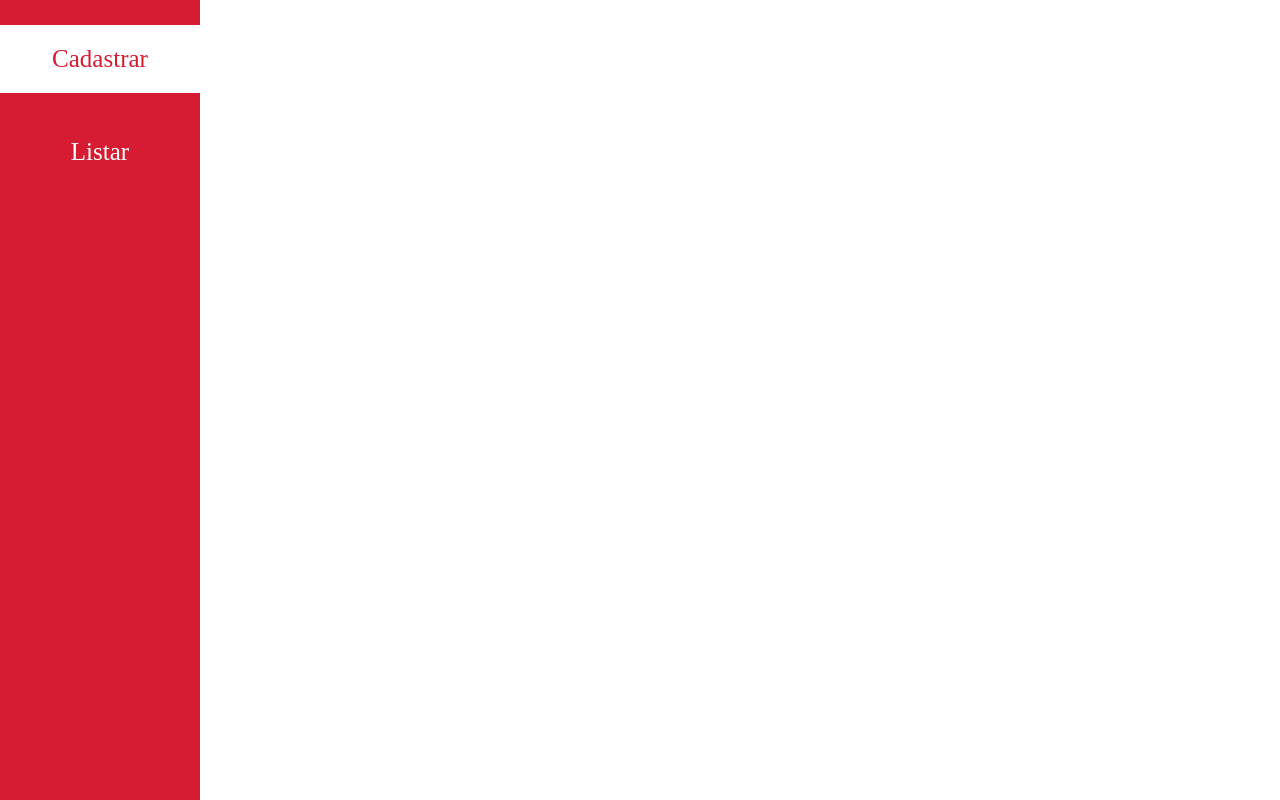
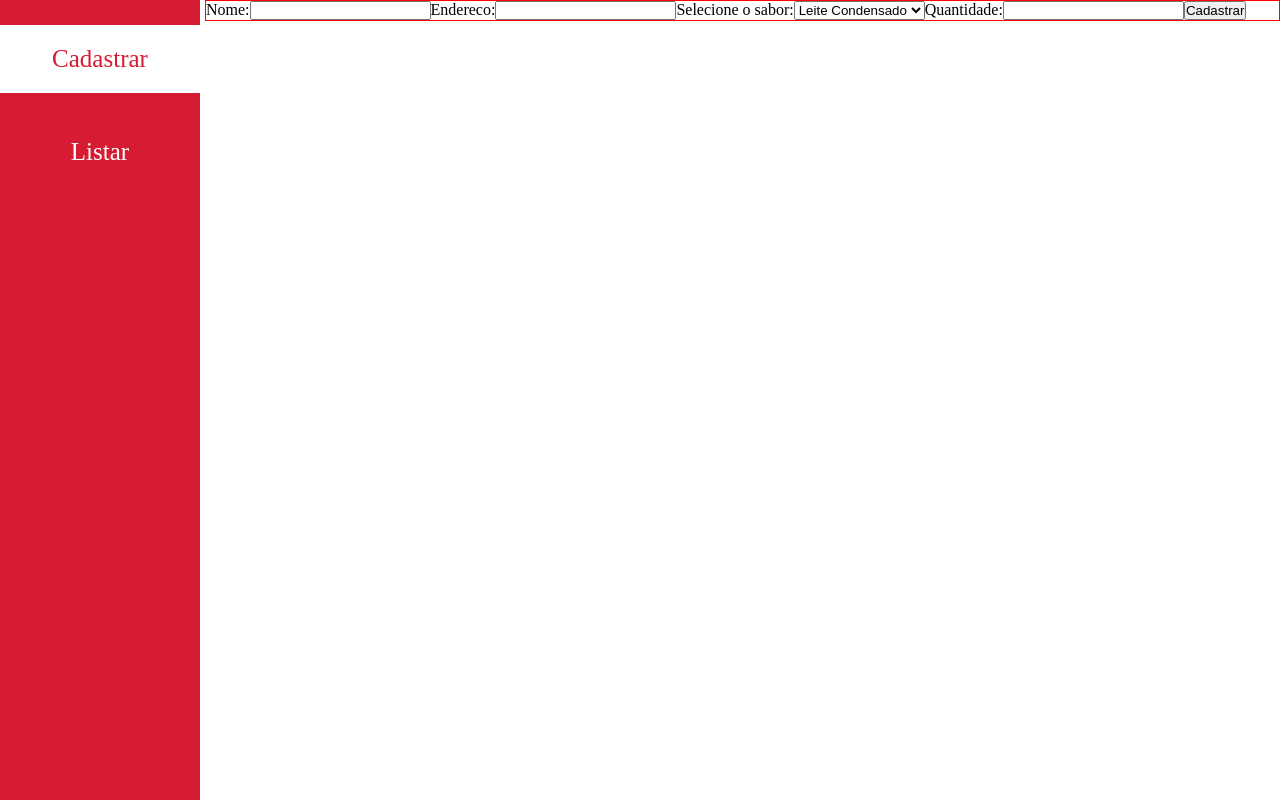
Before and after one commit to Braz99/gerenciador-de-pedidos, a React (Create React App) app: page / in a window 1280 px wide. Built offline with nearby package versions, Linux system fonts and the light colour scheme.

Commit message:
Cria o formulário de dados

```diff
--- a/src/components/MainHome.jsx
+++ b/src/components/MainHome.jsx
@@ -1,10 +1,62 @@
+import React, { useState } from "react";
+import "../styles/mainHome_s.css";
 
 function MainHome() {
-  return (
-    <div>
+	let [name, setName] = useState("");
+	let [adress, setAdress] = useState("");
+	let [flavor, setFlavor] = useState("");
+	let [quantity, setQuantity] = useState("");
 
-    </div>
-  );
+	function HandleSubmit(event) {
+		event.preventDefault();
+		console.log(name, adress, flavor, quantity);
+	}
+
+	return (
+		<main id="main_home" method="POST">
+			<form id="form" onSubmit={HandleSubmit}>
+				<label htmlFor="name">Nome:</label>
+				<input
+					name="name"
+					value={name}
+					onChange={(e) => setName(e.target.value)}
+				/>
+
+				<label htmlFor="adress">Endereco:</label>
+				<input
+					name="adress"
+					id="adress"
+					value={adress}
+					onChange={(e) => setAdress(e.target.value)}
+				/>
+
+				<label htmlFor="list_items">Selecione o sabor:</label>
+
+				<select
+					name="list_items"
+					id="select_items"
+					value={flavor}
+					onChange={(e) => {
+						setFlavor(e.target.value);
+					}}>
+					<option value="leite condensado">Leite Condensado</option>
+					<option value="chocolate">Chocolate</option>
+					<option value="abacaxi">Abacaxi</option>
+					<option value="goiaba">Goiaba</option>
+					<option value="morango">Morango</option>
+				</select>
+
+				<label htmlFor="quantity">Quantidade:</label>
+				<input
+					name="quantity"
+					type="number"
+					value={quantity}
+					onChange={(e) => setQuantity(e.target.value)}
+				/>
+				<button type="submit">Cadastrar</button>
+			</form>
+		</main>
+	);
 }
 
 export default MainHome;
--- /dev/null
+++ b/src/styles/mainHome_s.css
@@ -0,0 +1,7 @@
+#main_home {
+	margin-left: 205px;
+	border: 1px solid red;
+	display: flex;
+	flex-direction: column;
+	flex-wrap: wrap;
+}
--- a/src/styles/navbar_s.css
+++ b/src/styles/navbar_s.css
@@ -3,6 +3,7 @@
 	background-color: #d61c32;
 	min-width: 200px;
 	min-height: 100vh;
+	position: absolute;
 }
 
 .item_menu {
```
Also changed, not shown: src/App.css (line endings or trailing spaces).
